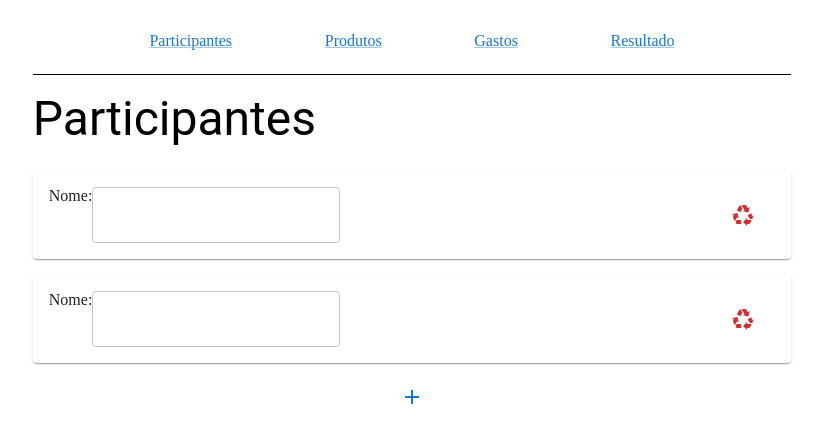
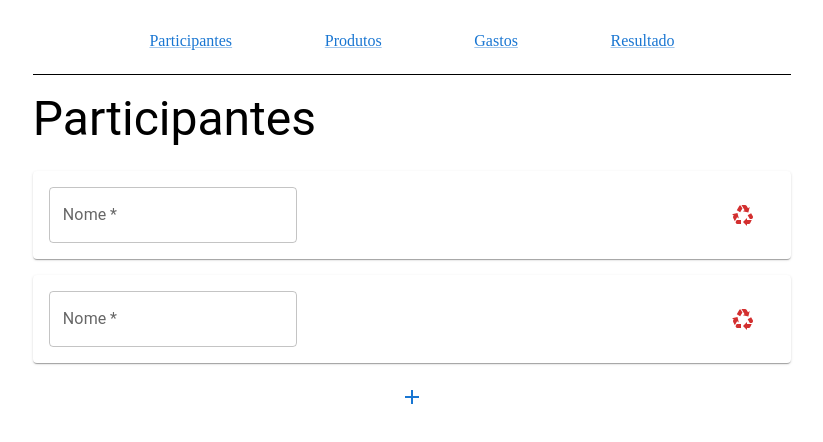
Before and after one commit to jonatas1n/divide-ai, a React (Vite) app: page /guests in a window 1280 px wide. Shown: the top 442 px of the page, without its empty margins (228-1051 px from the left). Built offline with nearby package versions, Linux system fonts and the light colour scheme.

Commit message:
chore: replace string by label param

```diff
--- a/src/components/guests/GuestForm/index.tsx
+++ b/src/components/guests/GuestForm/index.tsx
@@ -7,13 +7,15 @@ import TextField from "@mui/material/TextField";
 
 type GuestFormProps = {
   guest: GuestType;
-}
+};
 
 export const GuestForm = ({ guest }: GuestFormProps) => {
   const [formData, setFormData] = useState<GuestType>(guest);
   const { changeGuest } = useAppContext();
 
-  const handleChange = (field: keyof GuestType) => (event: React.ChangeEvent<HTMLInputElement>) => {
+  const handleChange =
+    (field: keyof GuestType) =>
+    (event: React.ChangeEvent<HTMLInputElement>) => {
       const { value } = event.target;
       const updatedProduct = { ...formData, [field]: value };
       setFormData(updatedProduct);
@@ -22,14 +24,12 @@ export const GuestForm = ({ guest }: GuestFormProps) => {
 
   return (
     <Stack>
-      <Stack direction="row">
-        Nome:
       <TextField
+        label="Nome"
         value={formData.name}
         onChange={handleChange("name")}
         required
       />
     </Stack>
-    </Stack>
   );
 };
```
Lines whose indentation alone changed are shown as unchanged.
